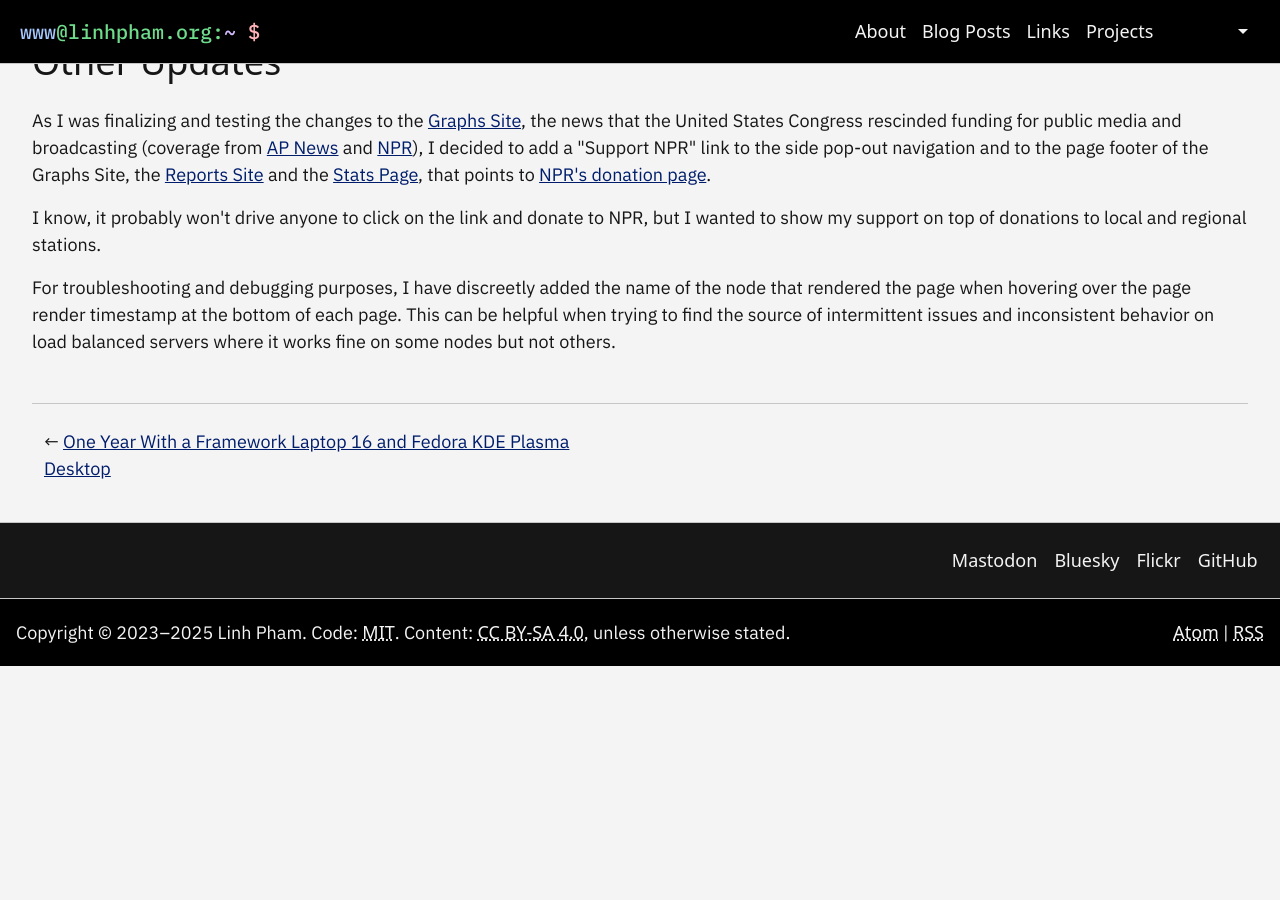
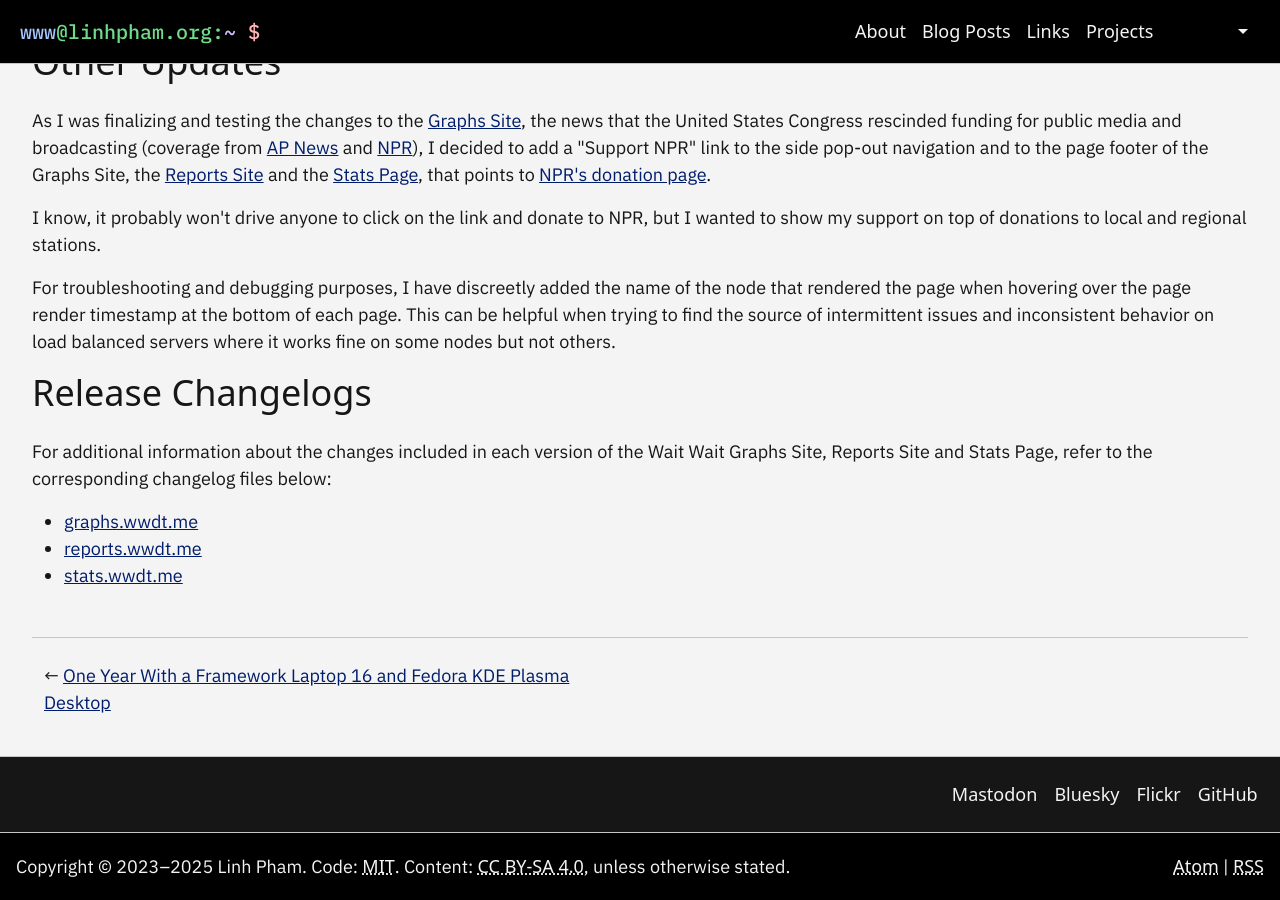
Before and after one commit to questionlp/linhpham.org_jekyll, a Jekyll site: the page built from _posts/2025-07-20-wait-wait-stats-updates-july-2025-part-two.md, in a window 1280 px wide and 900 px high, scrolled down 3530 px. Built offline with Jekyll 4.4.1, drawn with Linux system fonts in a browser that asks for light colours; some web fonts are replaced; before the commit the page ends 4196 px from its top, so only the background shows below that.

Commit message:
Add changelog links

```diff
--- a/_posts/2025-07-20-wait-wait-stats-updates-july-2025-part-two.md
+++ b/_posts/2025-07-20-wait-wait-stats-updates-july-2025-part-two.md
@@ -123,3 +123,11 @@ As I was finalizing and testing the changes to the [Graphs Site](https://graphs.
 I know, it probably won't drive anyone to click on the link and donate to NPR, but I wanted to show my support on top of donations to local and regional stations.
 
 For troubleshooting and debugging purposes, I have discreetly added the name of the node that rendered the page when hovering over the page render timestamp at the bottom of each page. This can be helpful when trying to find the source of intermittent issues and inconsistent behavior on load balanced servers where it works fine on some nodes but not others.
+
+## Release Changelogs
+
+For additional information about the changes included in each version of the Wait Wait Graphs Site, Reports Site and Stats Page, refer to the corresponding changelog files below:
+
+- [graphs.wwdt.me](https://github.com/questionlp/graphs.wwdt.me/blob/main/CHANGELOG.md)
+- [reports.wwdt.me](https://github.com/questionlp/reports.wwdt.me/blob/main/CHANGELOG.md)
+- [stats.wwdt.me](https://github.com/questionlp/stats.wwdt.me/blob/main/CHANGELOG.md)
```
